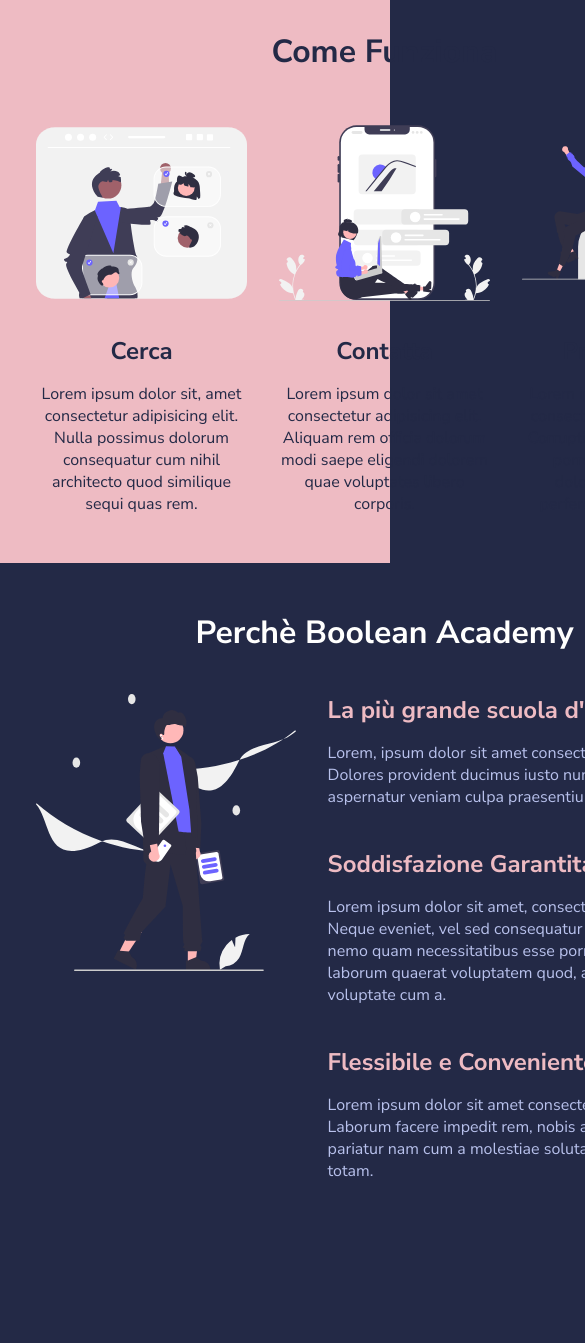
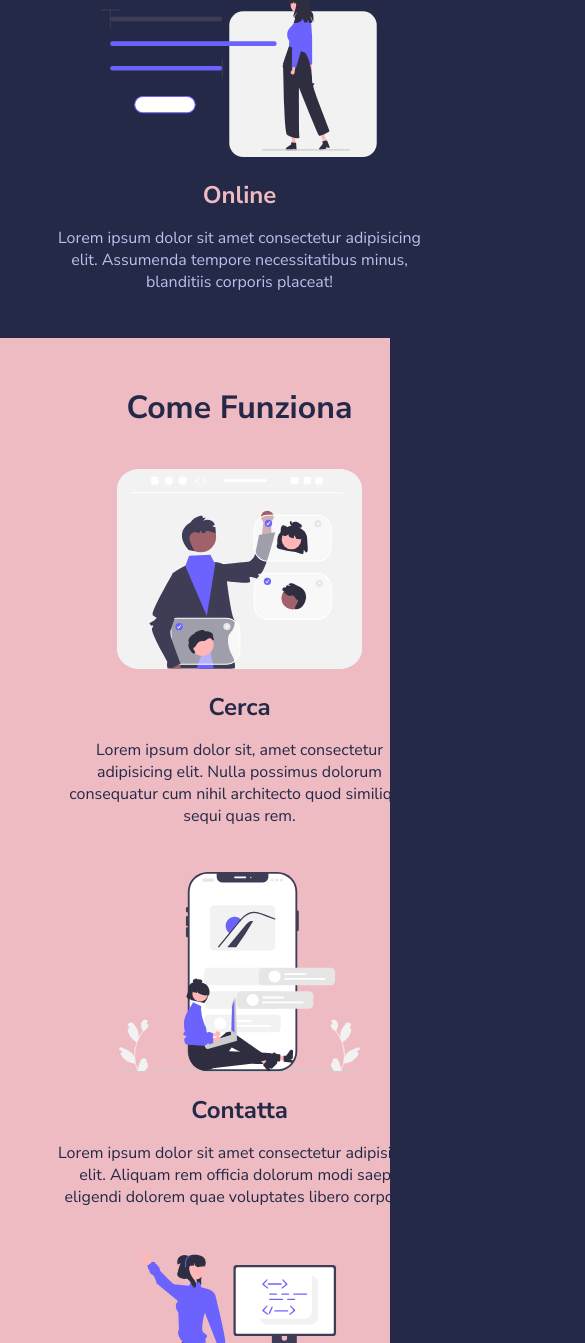
Before and after one commit to Ali-Chouchene/html-css-resp-wannabe, a plain HTML site: page index.html in a window 390 px wide. Shown: the part 657-2000 px from the top of the page, 585 px wide, since content can reach past the window. Before the commit the page ends 1927 px from the top, so only its background shows below. Drawn offline with Linux system fonts and the light colour scheme.

Commit message:
mobile-480 done

```diff
--- a/css/style.css
+++ b/css/style.css
@@ -133,3 +133,47 @@
         max-width: 769px;
     }
 }
+
+@media screen and (max-width: 481px) {
+    body {
+        overflow-x: hidden;
+    }
+
+    .container {
+        max-width: 479px;
+
+    }
+
+    img {
+
+        margin-bottom: 25px;
+    }
+
+    p {
+        margin-bottom: 45px;
+    }
+
+    .row {
+        flex-direction: column;
+        align-items: center;
+    }
+
+    .row>.col {
+        width: 90%;
+    }
+
+
+    .why-us {
+        background-color: rgb(34, 34, 34);
+    }
+
+    .steps {
+        margin: 0;
+    }
+
+    .why-us h2 {
+        padding-top: 40px;
+    }
+
+
+}
```
